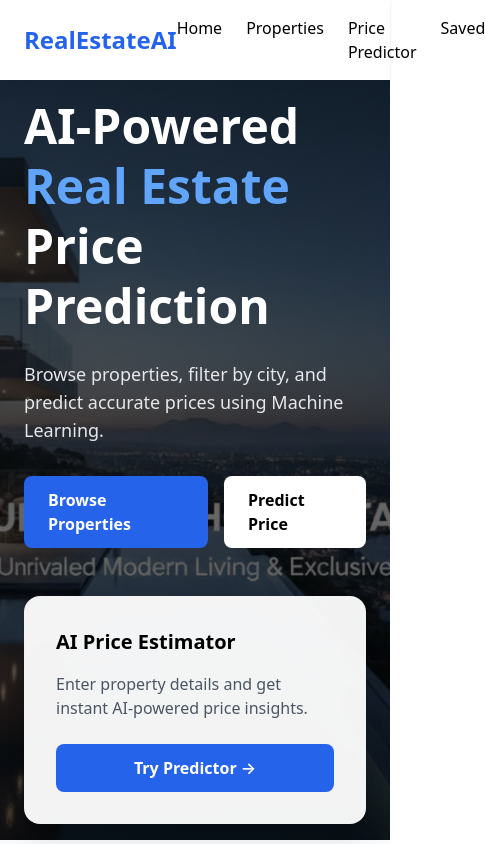
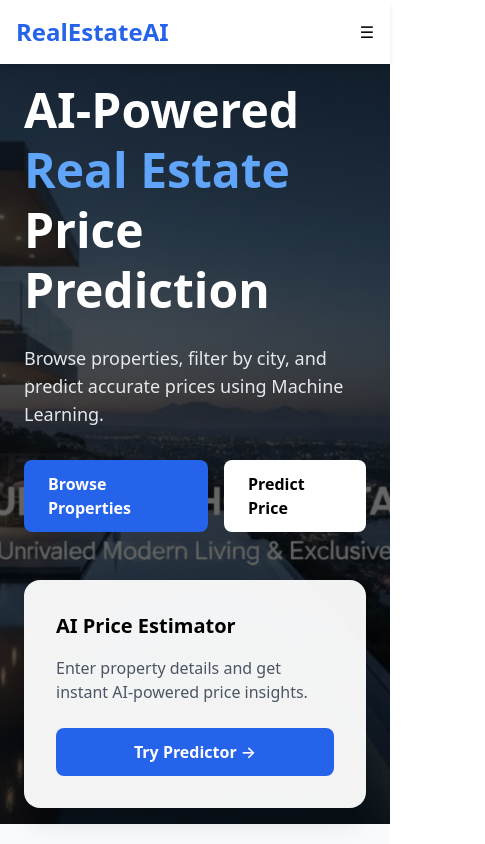
Before and after one commit to KareemOwaiz/real-estate-ai, a React (Vite) app in the folder frontend/: page / in a window 390 px wide. Shown: the top 844 px of the page, 485 px wide, since content can reach past the window. Built offline with nearby package versions, Linux system fonts and the light colour scheme; no server answers.

Commit message:
Update Navbar.jsx

```diff
--- a/frontend/src/components/Navbar.jsx
+++ b/frontend/src/components/Navbar.jsx
@@ -1,19 +1,44 @@
 import { Link } from "react-router-dom"
+import { useState } from "react"
 
 export default function Navbar() {
+  const [open, setOpen] = useState(false)
+
   return (
-    <nav className="bg-white shadow px-6 py-4 flex justify-between items-center">
+    <nav className="bg-white shadow-md sticky top-0 z-50">
+      <div className="max-w-7xl mx-auto px-4 py-4 flex justify-between items-center">
+
+        {/* Logo */}
         <Link to="/" className="text-2xl font-bold text-blue-600">
           RealEstateAI
         </Link>
 
-      <div className="flex gap-6 font-medium">
+        {/* Desktop Menu */}
+        <div className="hidden md:flex space-x-6 font-medium">
           <Link to="/" className="hover:text-blue-600">Home</Link>
           <Link to="/properties" className="hover:text-blue-600">Properties</Link>
           <Link to="/predictor" className="hover:text-blue-600">Price Predictor</Link>
-	<Link to="/favourites">Saved</Link>
+          <Link to="/saved" className="hover:text-blue-600">Saved</Link>
+        </div>
 
+        {/* Mobile Menu Button */}
+        <button
+          onClick={() => setOpen(!open)}
+          className="md:hidden focus:outline-none"
+        >
+          ☰
+        </button>
       </div>
+
+      {/* Mobile Menu */}
+      {open && (
+        <div className="md:hidden bg-white border-t">
+          <Link onClick={() => setOpen(false)} to="/" className="block px-6 py-3">Home</Link>
+          <Link onClick={() => setOpen(false)} to="/properties" className="block px-6 py-3">Properties</Link>
+          <Link onClick={() => setOpen(false)} to="/predictor" className="block px-6 py-3">Price Predictor</Link>
+          <Link onClick={() => setOpen(false)} to="/saved" className="block px-6 py-3">Saved</Link>
+        </div>
+      )}
     </nav>
   )
 }
```
Lines whose indentation alone changed are shown as unchanged.
